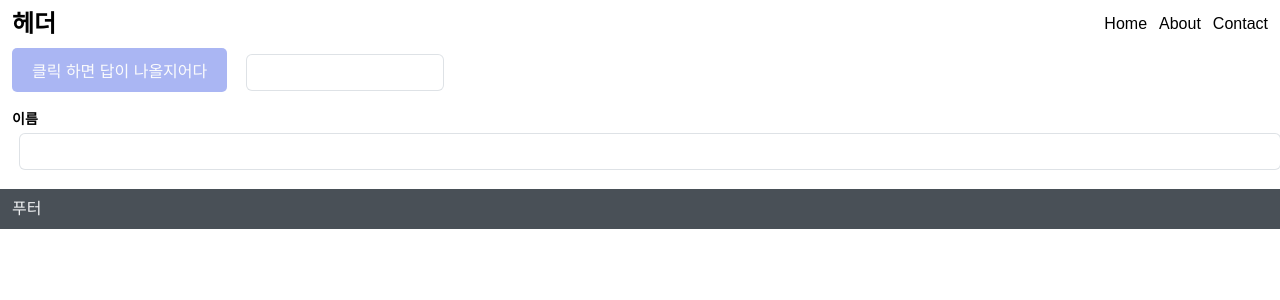
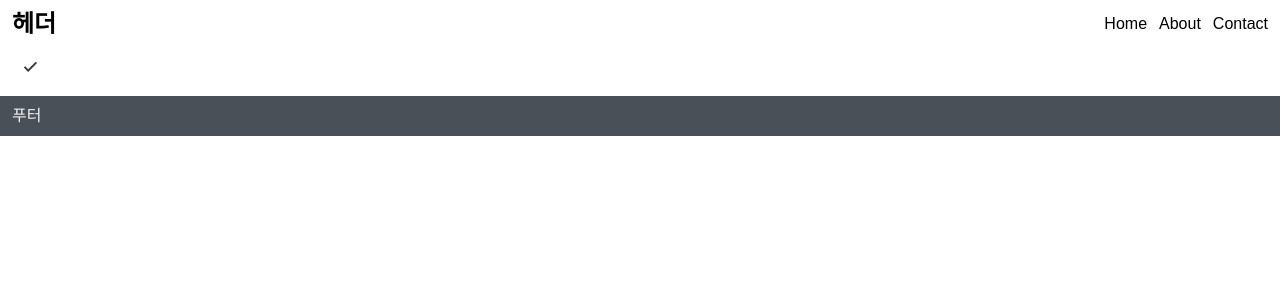
Before and after one commit to kichan05/React-Template-v2, a React (Vite) app: page / in a window 1280 px wide. Shown: the top 300 px of the page. Built offline with nearby package versions, Linux system fonts and the light colour scheme; a web font is replaced by a local one.

Commit message:
Feat: 컴포넌트 수정

```diff
--- a/src/App.tsx
+++ b/src/App.tsx
@@ -2,12 +2,7 @@ import {MainPage} from "./page/MainPage";
 import {Header} from "./component/organisms/Header";
 import {Footer} from "./component/organisms/Footer";
 import {Route, Routes} from "react-router-dom";
-
-const RoutePath = {
-    main: "/main",
-    getDetails: (id: string | null) =>
-        id ? `/details/${id}` : "/details/:id"
-}
+import {RoutePath} from "./RoutePath";
 
 
 function App() {
--- /dev/null
+++ b/src/RoutePath.tsx
@@ -0,0 +1,5 @@
+export const RoutePath = {
+    main: "/main",
+    getDetails: (id: string | null) =>
+        id ? `/details/${id}` : "/details/:id"
+}
--- a/src/component/atom/CheckItem.tsx
+++ b/src/component/atom/CheckItem.tsx
@@ -1,10 +1,10 @@
 import {FiCheck} from "react-icons/fi";
 import styled, {css} from "styled-components";
 import {FaCircleCheck} from "react-icons/fa6";
-import React from "react";
+import {FC, ReactNode} from "react";
 
 export type CheckItemProps = {
-    children? : React.ReactNode;
+    children? : ReactNode;
     isChecked : boolean;
     onCheck: (isChecked : boolean) => void;
 }
@@ -13,7 +13,7 @@ export type CheckItemStyleProps = {
     isChecked : boolean;
 }
 
-export const CheckItem : React.FC<CheckItemProps> = ({children, isChecked, onCheck}) => {
+export const CheckItem : FC<CheckItemProps> = ({children, isChecked, onCheck}) => {
   return (
     <CheckItemStyle isChecked={isChecked} onClick={() => onCheck(!isChecked)}>
       <FaCircleCheck className={"check-icon"}/>
--- a/src/component/atom/IconButton.tsx
+++ b/src/component/atom/IconButton.tsx
@@ -1,20 +1,22 @@
 import styled from "styled-components";
 import {color as Color} from "../../style/theme.js";
-import React from "react";
+import {FC, ReactNode} from "react";
 
 type IconButtonProps = {
     color: string,
     size: number,
     background: string,
-    children: React.ReactNode
+    children: ReactNode
 }
 
 const IconButtonStyle = styled.button<IconButtonProps>`
-  width: 45px;
-  height: 45px;
+  width: 36px;
+  height: 36px;
 
   color: ${p => p.color};
   font-size: ${p => p.size}px;
+  border: none;
+  cursor: pointer;
   border-radius: 100%;
 
   background-color: ${p => p.background};
@@ -26,11 +28,10 @@ const IconButtonStyle = styled.button<IconButtonProps>`
 
   &:hover {
     background-color: ${p => p.theme.color.Gray2};
-    transform: translateY(-3px);
   }
 `
 
-export const IconButton: React.FC<IconButtonProps> = ({
+export const IconButton: FC<IconButtonProps> = ({
   children,
   color = Color.Gray8,
   background = "transparent",
--- a/src/main.tsx
+++ b/src/main.tsx
@@ -2,7 +2,7 @@ import {StrictMode} from 'react'
 import {createRoot} from 'react-dom/client'
 import App from './App.tsx'
 import {ThemeProvider} from "styled-components";
-import {Theme} from "./theme";
+import {Theme} from "./style/theme";
 import {GlobalStyle} from "./style/GlobalStyle";
 import {BrowserRouter} from "react-router-dom";
 
--- a/src/page/MainPage.tsx
+++ b/src/page/MainPage.tsx
@@ -5,6 +5,10 @@ import {Button} from "../component/atom/Button";
 import {Input} from "../component/atom/Input";
 import {LabelWrap} from "../component/molecules/LabelWrap";
 import {Space} from "../style/Space";
+import CheckItem from "../component/atom/CheckItem";
+import RadioButton from "../component/atom/RadioButton";
+import {IconButton} from "../component/atom/IconButton";
+import {BiCheck} from "react-icons/bi";
 
 export type MainPageProps = {}
 
@@ -16,23 +20,9 @@ export const MainPage: FC<MainPageProps> = () => {
     return (
         <PageLayout>
             <MainPageStyle>
-                <Button
-                    isDisabled
-                    onClick={() => alert("Hello")}
-                >클릭 하면 답이 나올지어다</Button>
-                <Space h={20}/>
-                <Input
-                    value={name}
-                    onChange={setName}
-                />
-                <Space v={20}/>
-                <LabelWrap label={"이름"}>
-                    <Input
-                        value={name}
-                        onChange={setName}
-                    />
-                </LabelWrap>
-                {name}
+                <IconButton>
+                    <BiCheck/>
+                </IconButton>
             </MainPageStyle>
         </PageLayout>
     );
```
Also changed, not shown: src/component/atom/RadioButton.tsx (+4 -4 lines), src/style/theme.ts (renamed from src/theme.ts).
